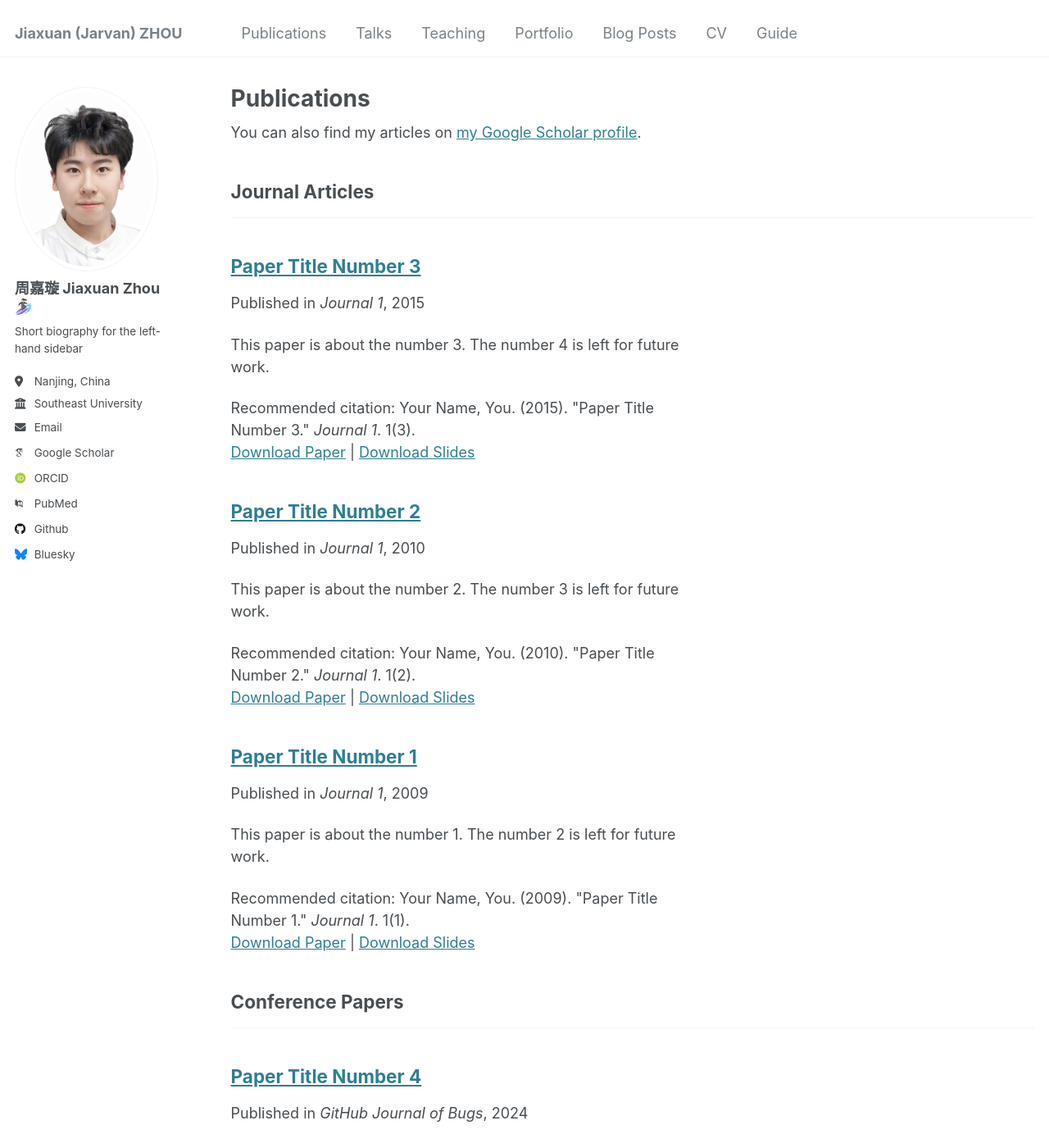
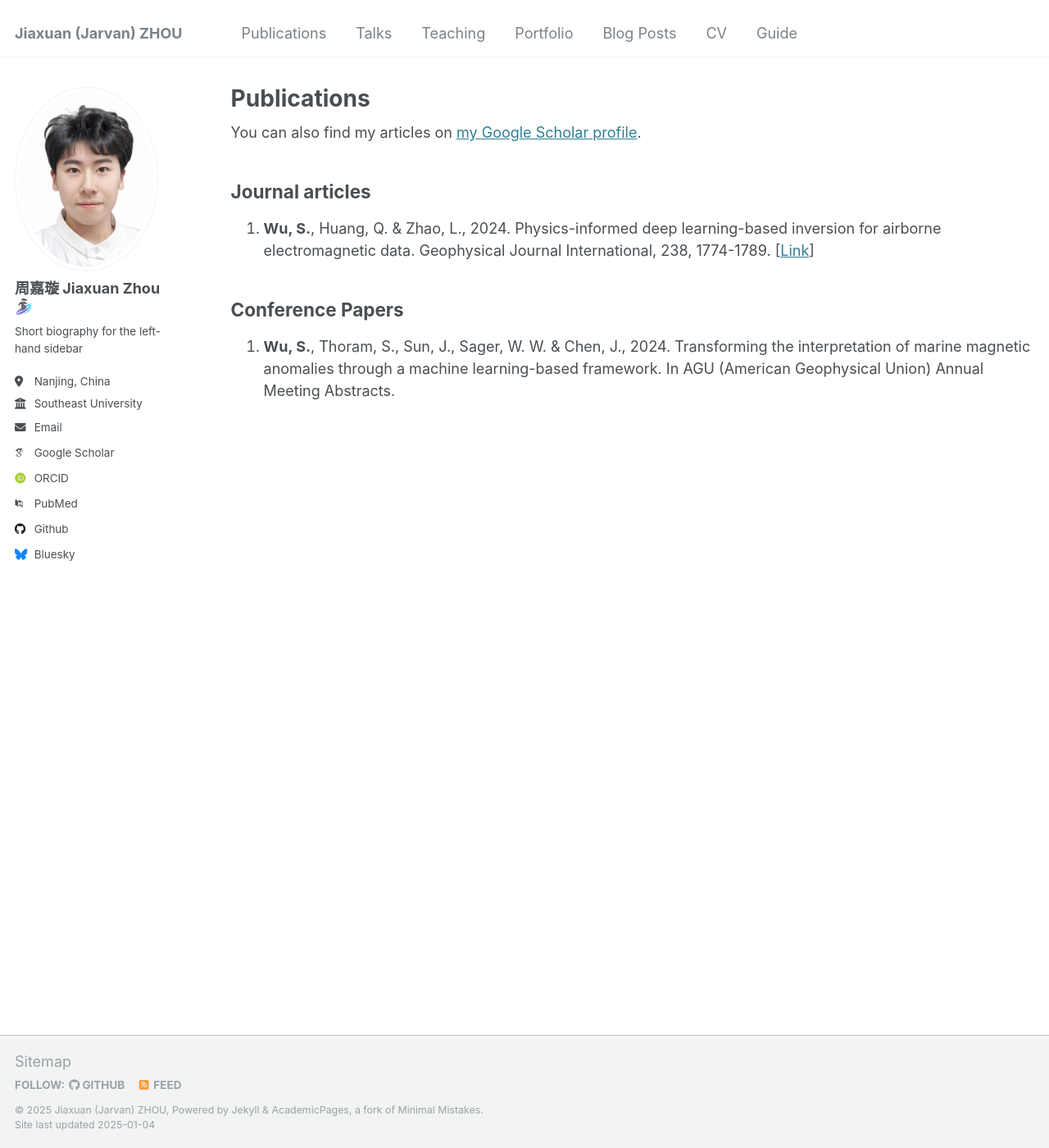
Before and after one commit to jarvanzhouz/jarvanzhouz.github.io, a Jekyll site: the page built from _pages/publications.html, in a window 1280 px wide and 1400 px high. Shown: the whole window at 82% size. Built offline with Jekyll 4.4.1, drawn with Linux system fonts in a browser that asks for light colours; some web fonts are replaced; some of the changed text lies outside the part shown.

Commit message:
Update publications.html

```diff
--- a/_pages/publications.html
+++ b/_pages/publications.html
@@ -10,24 +10,19 @@ author_profile: true
 {% endif %}
 
 {% include base_path %}
+<p align = "justify">
+<h2>Journal articles</h2>
+<ol reversed>
+<li><strong>Wu, S.</strong>, Huang, Q. & Zhao, L., 2024. Physics-informed deep learning-based inversion for airborne electromagnetic data. Geophysical Journal International, 238, 1774-1789. [<a href="https://doi.org/10.1093/gji/ggae244" target="_blank" rel="noopener noreferrer">Link</a>]</li>
 
-<!-- New style rendering if publication categories are defined -->
-{% if site.publication_category %}
-  {% for category in site.publication_category  %}
-    {% assign title_shown = false %}
-    {% for post in site.publications reversed %}
-      {% if post.category != category[0] %}
-        {% continue %}
-      {% endif %}
-      {% unless title_shown %}
-        <h2>{{ category[1].title }}</h2><hr />
-        {% assign title_shown = true %}
-      {% endunless %}
-      {% include archive-single.html %}
-    {% endfor %}
-  {% endfor %}
-{% else %}
-  {% for post in site.publications reversed %}
-    {% include archive-single.html %}
-  {% endfor %}
-{% endif %}
+
+
+</ol>
+
+<h2>Conference Papers</h2>
+<ol reversed>
+<li><strong>Wu, S.</strong>, Thoram, S., Sun, J., Sager, W. W. & Chen, J., 2024. Transforming the interpretation of marine magnetic anomalies through a machine learning-based framework. In AGU (American Geophysical Union) Annual Meeting Abstracts.</li>
+
+</ol>
+
+</p>
```
